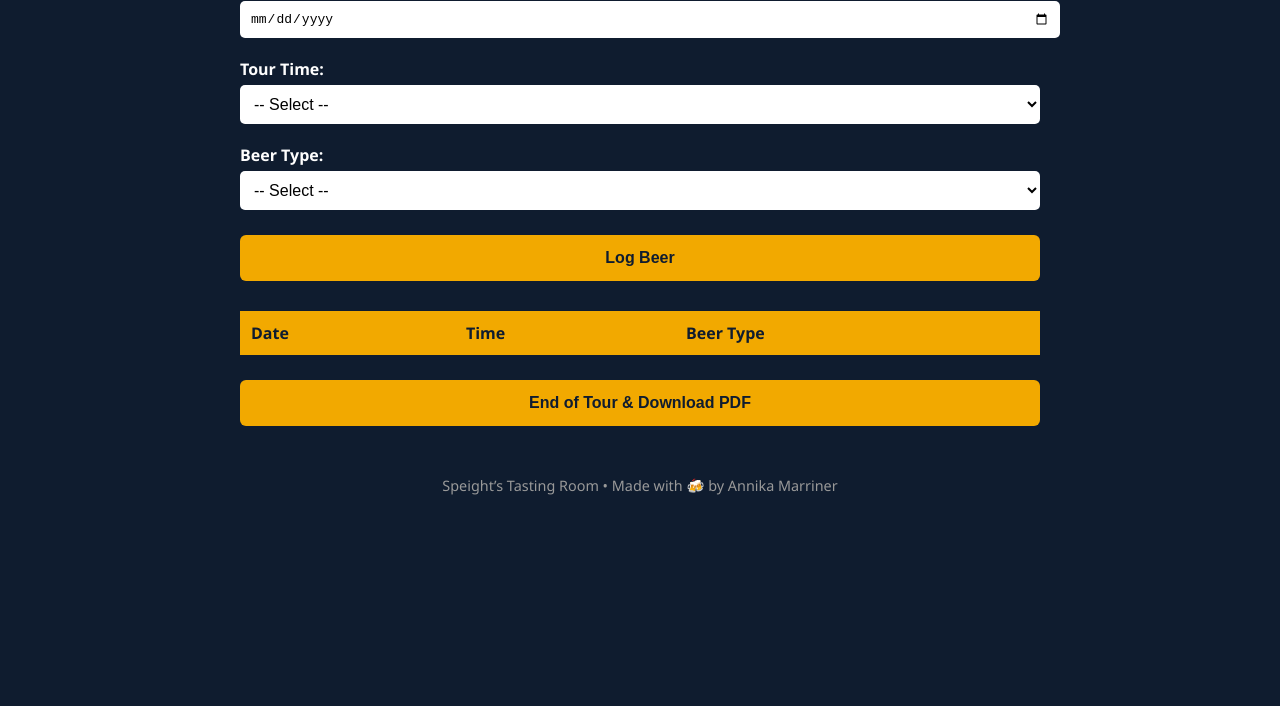
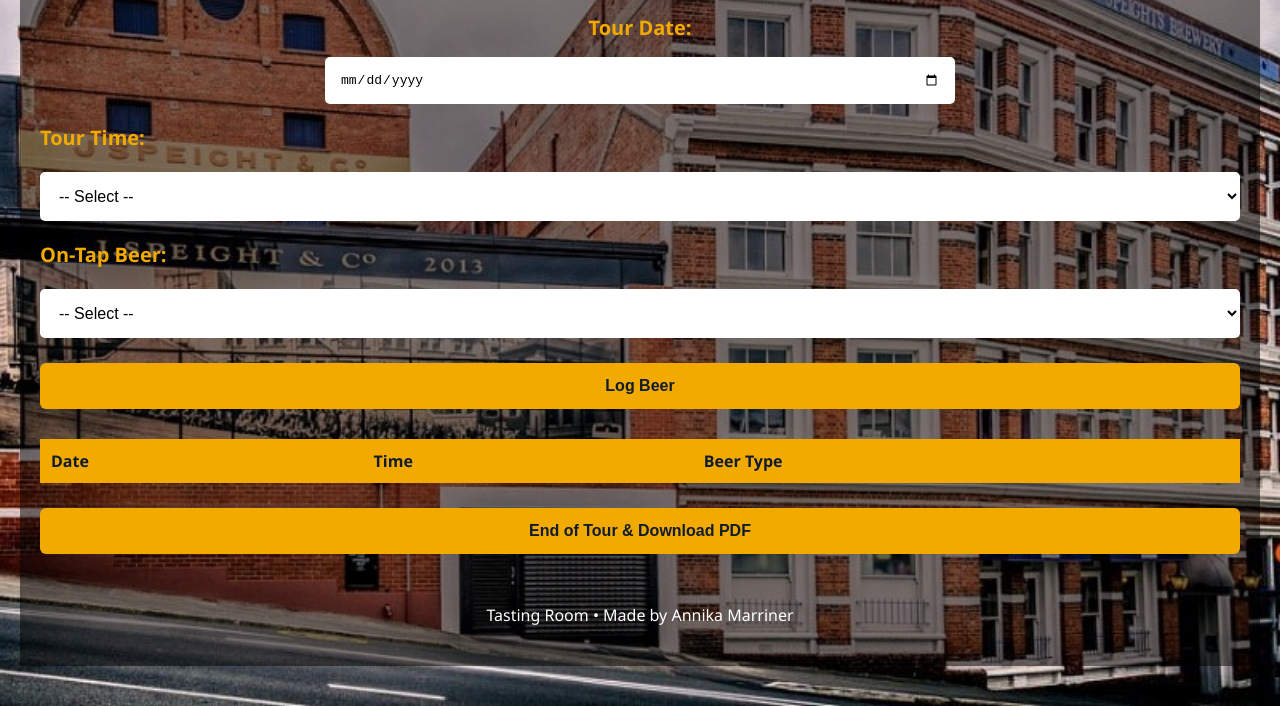
Before and after one commit to annikamarriner123/speights, a plain HTML site: page index.html in a window 1280 px wide. Shown: the part 160-866 px from the top of the page. Before the commit the page ends 800 px from the top, so only its background shows below. Drawn offline with nearby package versions, Linux system fonts and the light colour scheme.

Commit message:
prototype completed

```diff
--- a/index.html
+++ b/index.html
@@ -1,18 +1,23 @@
 <!DOCTYPE html>
 <html lang="en">
 <head>
+
   <meta charset="UTF-8" />
   <title>Speight’s Tasting Room - Beer Tracker</title>
   <script src="https://cdnjs.cloudflare.com/ajax/libs/jspdf/2.5.1/jspdf.umd.min.js"></script>
   <style>
   body {
   font-family: 'Segoe UI', sans-serif;
-      background-color: #0f1c2f;
+  background-image: url("/speights.jpg");
+  background-size: cover;
+  background-position: center;
+  background-repeat: no-repeat;
   color: #fefefe;
-      max-width: 800px;
   margin: auto;
   padding: 40px 20px;
+  height: 100%;
 }
+
 
     h1 {
       text-align: center;
@@ -29,7 +34,7 @@
     }
 
     select, input[type="time"], input[type="date"] {
-      padding: 10px;
+      padding: 15px;
       width: 100%;
       margin-top: 5px;
       font-size: 1em;
@@ -37,6 +42,29 @@
       border: none;
       background: #fff;
       color: #000;
+    }
+
+    /* tour date shorter width and centered*/
+    input[type="date"] {
+      width: 50%;
+      margin: 0 auto;
+      display: block;
+    }
+
+    /* tour date label centered */
+    label[for="tourDate"] {
+      text-align: center;
+      padding-bottom: 2vh;
+      font-size: 2.5vh;
+      color: #f2a900;
+    }
+
+    /* label for time and on-tap beer bigger */
+    label[for="tourTime"],
+    label[for="beerType"] {
+      font-size: 2.5vh;
+      padding-bottom: 2vh;
+      color: #f2a900;
     }
 
     button {
@@ -89,12 +117,13 @@
     footer {
       text-align: center;
       margin-top: 50px;
-      font-size: 0.9em;
-      color: #999;
+      font-size: 2vh;
+      color: white;
     }
   </style>
 </head>
 <body>
+<div style="background-color: rgba(0, 0, 0, 0.5); padding: 40px 20px;">
 
   <h1>🍺 Speight’s Beer Tracker</h1>
 
@@ -116,7 +145,7 @@
     <input type="time" id="customTime" />
   </div>
 
-  <label for="beerType">Beer Type:</label>
+  <label for="beerType">On-Tap Beer:</label>
   <select id="beerType">
     <option value="">-- Select --</option>
     <option value="Ultra">Ultra</option>
@@ -129,6 +158,8 @@
     <option value="Black Rock">Black Rock (Guest Tap)</option>
     <option value="Panhead Super Charger">Panhead Super Charger (Guest Tap)</option>
   </select>
+
+  <!-- add in the menu beverages if needed -->
 
   <button onclick="logBeer()">Log Beer</button>
 
@@ -153,8 +184,10 @@
   </div>
 
   <footer>
-    Speight’s Tasting Room • Made with 🍻 by Annika Marriner
+   Tasting Room • Made by Annika Marriner
+
   </footer>
+  </div>
 
   <script>
     const logBody = document.getElementById("logBody");
@@ -226,6 +259,22 @@
       const doc = new jsPDF();
       doc.setFontSize(18);
       doc.text("Speight’s Beer Tour Summary", 14, 20);
+     // Date and time
+        const tourDate = document.getElementById("tourDate").value;
+        const tourTime = document.getElementById("tourTime").value;
+        const customTime = document.getElementById("customTime").value;
+        const time = tourTime === "custom" ? customTime : tourTime;
+
+        // Adjust the Y positions for the Date and Time so they don't overlap
+        doc.setFontSize(12);
+        doc.text(`Date: ${tourDate}`, 14, 30);  // First line: Date
+        // doc.text(`Time: ${time}`, 14, 40);  // Second line: Time
+        //am or pm
+        const amPm = time >= 12 ? "PM" : "AM";
+        doc.text(`Time: ${time} ${amPm}`, 14, 50);  // Third line: AM/PM
+
+
+
       doc.setFontSize(12);
       doc.text(`Total Beers Poured: ${totalServings}`, 14, 35);
       doc.text(`Total Volume: ${totalVolumeMl} mL (${totalVolumeL} L)`, 14, 45);
```
Also changed, not shown: speights.jpg (added). Lines whose indentation alone changed are shown as unchanged.
